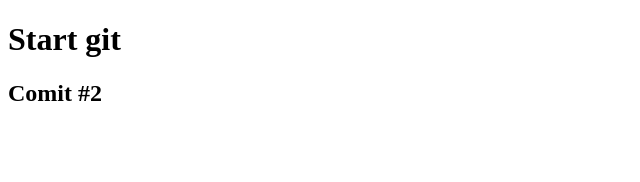
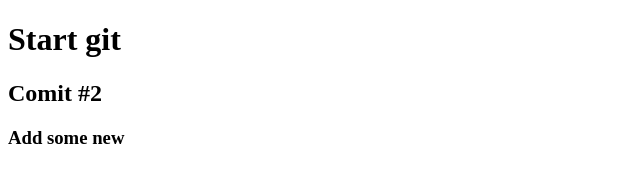
Before and after one commit to Helen253/testgit, a plain HTML site: page index.html in a window 1280 px wide. Shown: the whole page, without its empty margins (0-640 px from the left). Drawn offline with Linux system fonts and the light colour scheme.

Commit message:
add new branch

```diff
--- a/index.html
+++ b/index.html
@@ -11,6 +11,7 @@
 
     <h1>Start git</h1>
     <h2>Comit #2</h2>
+    <h3>Add some new</h3>
 
 
 </body>
```
